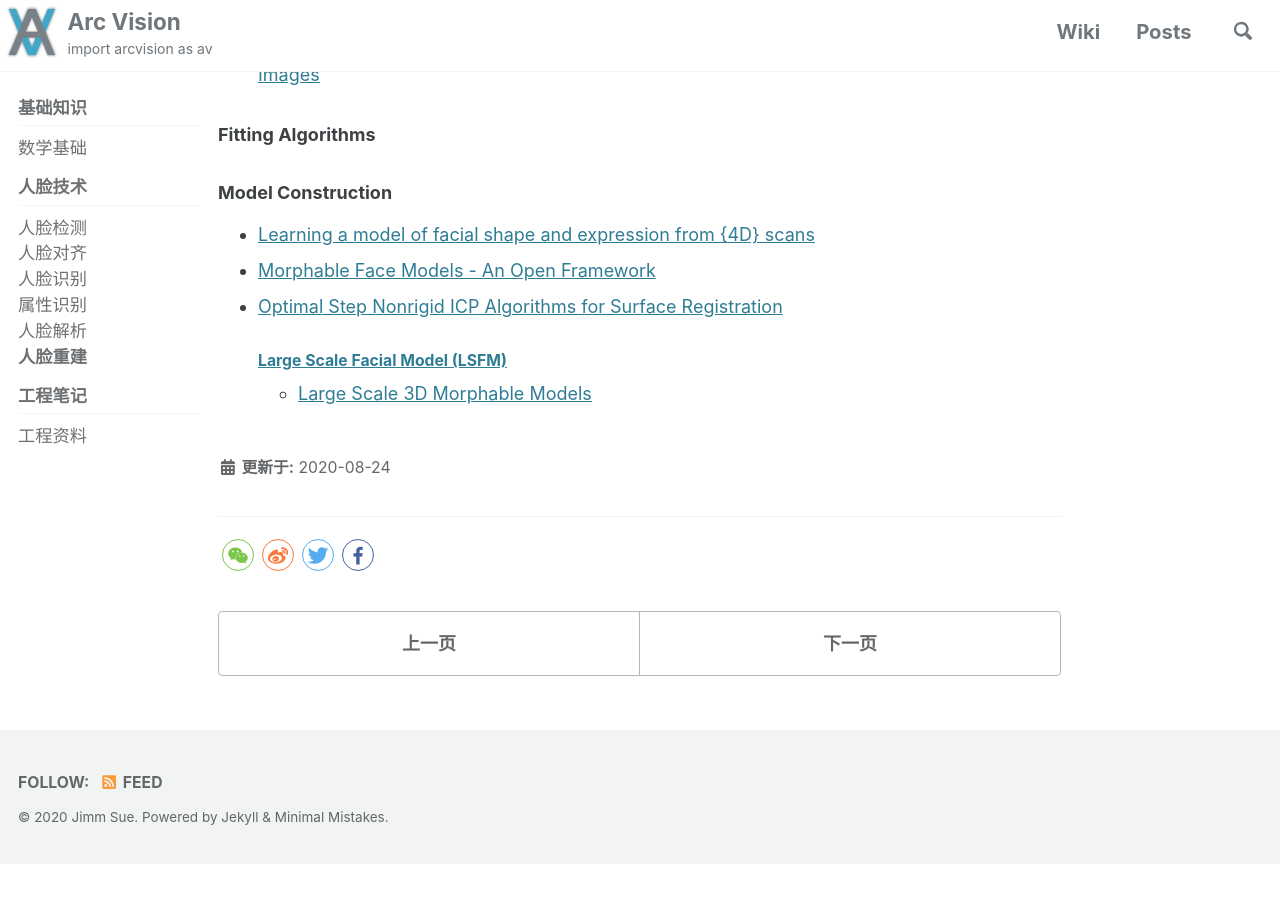
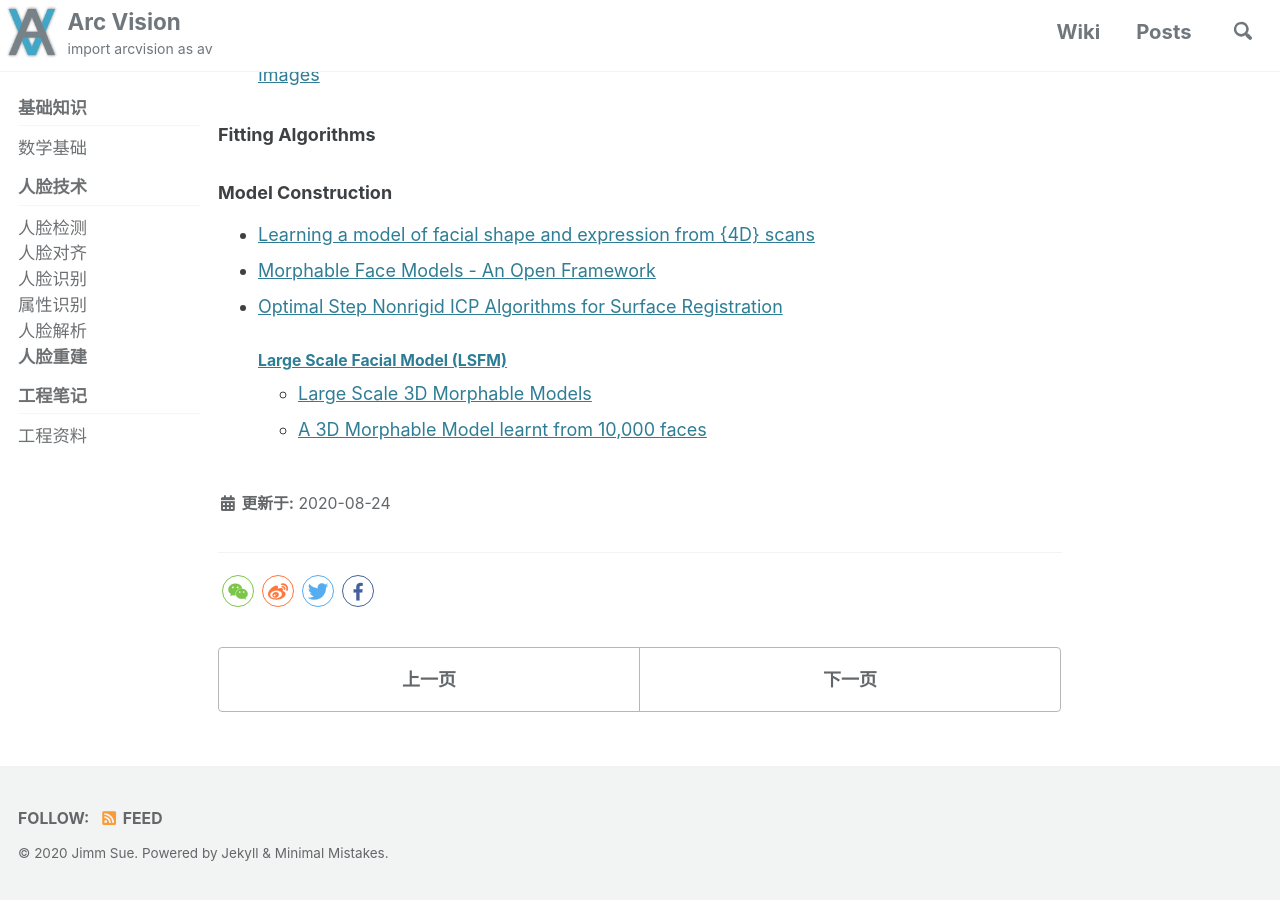
Before and after one commit to ArcVision/ArcVision.github.io, a Jekyll site: the page built from _wiki/15-face-reconstruction.md, in a window 1280 px wide and 900 px high, scrolled down 707 px. Built offline with Jekyll 4.4.1, drawn with Linux system fonts in a browser that asks for light colours; cached includes are drawn as plain includes; comment, search, counter and statistics services are not loaded; before the commit the page ends 1571 px from its top, so only the background shows below that.

Commit message:
Update 15-face-reconstruction.md

```diff
--- a/_wiki/15-face-reconstruction.md
+++ b/_wiki/15-face-reconstruction.md
@@ -29,3 +29,4 @@ permalink: /wiki/face-reconstruction/
 - [Optimal Step Nonrigid ICP Algorithms for Surface Registration](https://ieeexplore.ieee.org/abstract/document/4270190)
 #### [Large Scale Facial Model (LSFM)](https://github.com/menpo/lsfm)
   - [Large Scale 3D Morphable Models](https://link.springer.com/article/10.1007/s11263-017-1009-7)
+  - [A 3D Morphable Model learnt from 10,000 faces](https://ibug.doc.ic.ac.uk/media/uploads/documents/0002.pdf)
```
